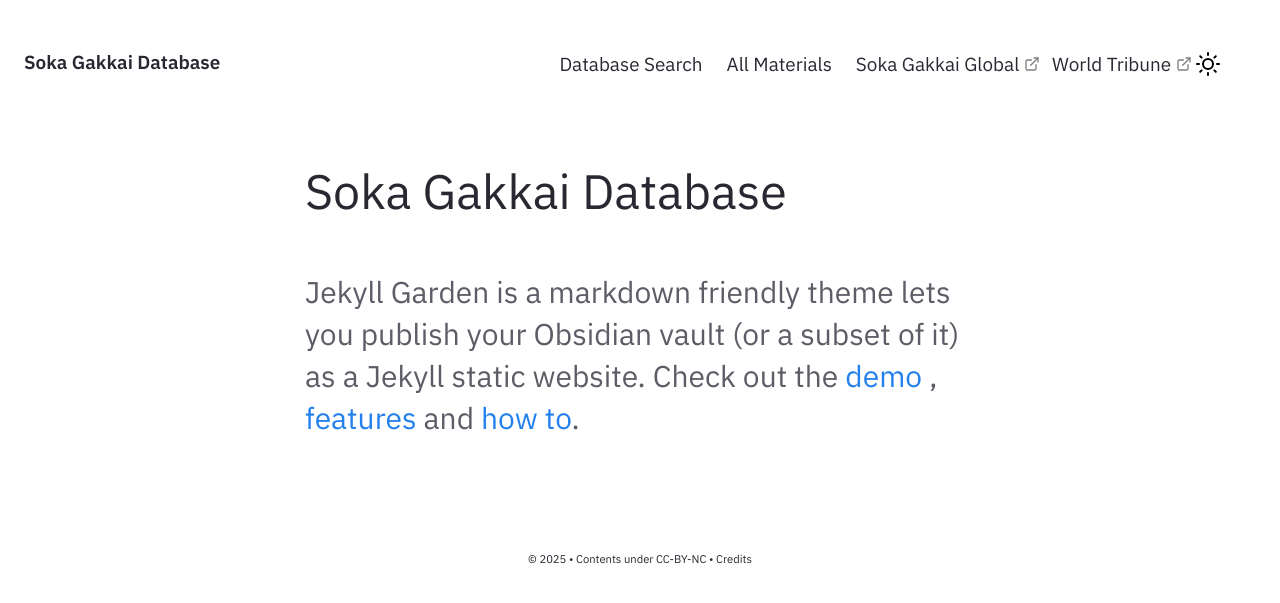
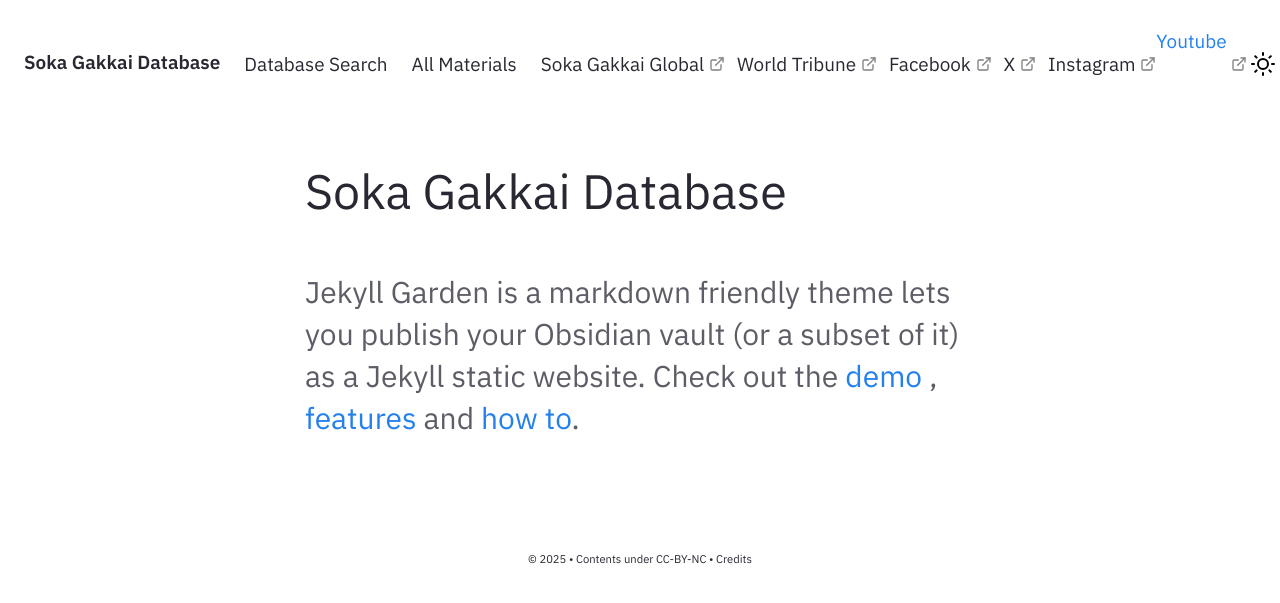
Before and after one commit to sokagakkaidatabase/sokagakkaidatabase.github.io, a Jekyll site: the page built from pages/index.md, in a window 1280 px wide. Shown: the top 603 px of the page. Built offline with Jekyll 4.4.1, drawn with Linux system fonts in a browser that asks for light colours.

Commit message:
Update Nav.html

```diff
--- a/_includes/Nav.html
+++ b/_includes/Nav.html
@@ -65,6 +65,18 @@
         <a href="https://www.worldtribune.org/" target="_blank" class="navbar-item">
           World Tribune
         </a>
+        <a href="https://www.facebook.com/sgi.info/" target="_blank" class="navbar-item">
+          Facebook
+        </a>
+        <a href="https://x.com/sgi_info/" target="_blank" class="navbar-item">
+          X
+        </a>
+        <a href="https://www.instagram.com/sgi.info/" target="_blank" class="navbar-item">
+          Instagram
+        </a>
+        <a href="https://www.youtube.com/user/SGIVideosOnline">
+          Youtube
+        </a>
       </div>
       <div class="navbar-end is-hidden-mobile" onclick="modeSwitcher()" >
         <div class="navbar-item">
```
